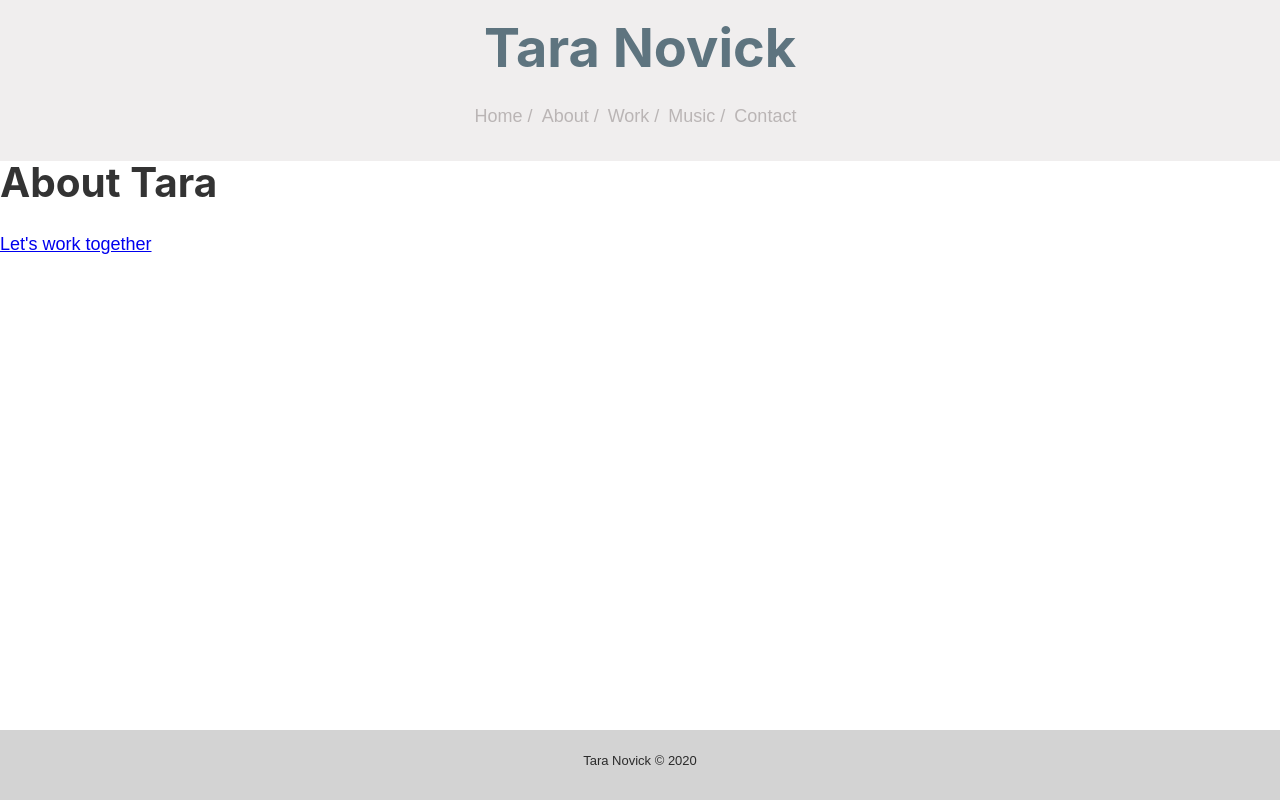
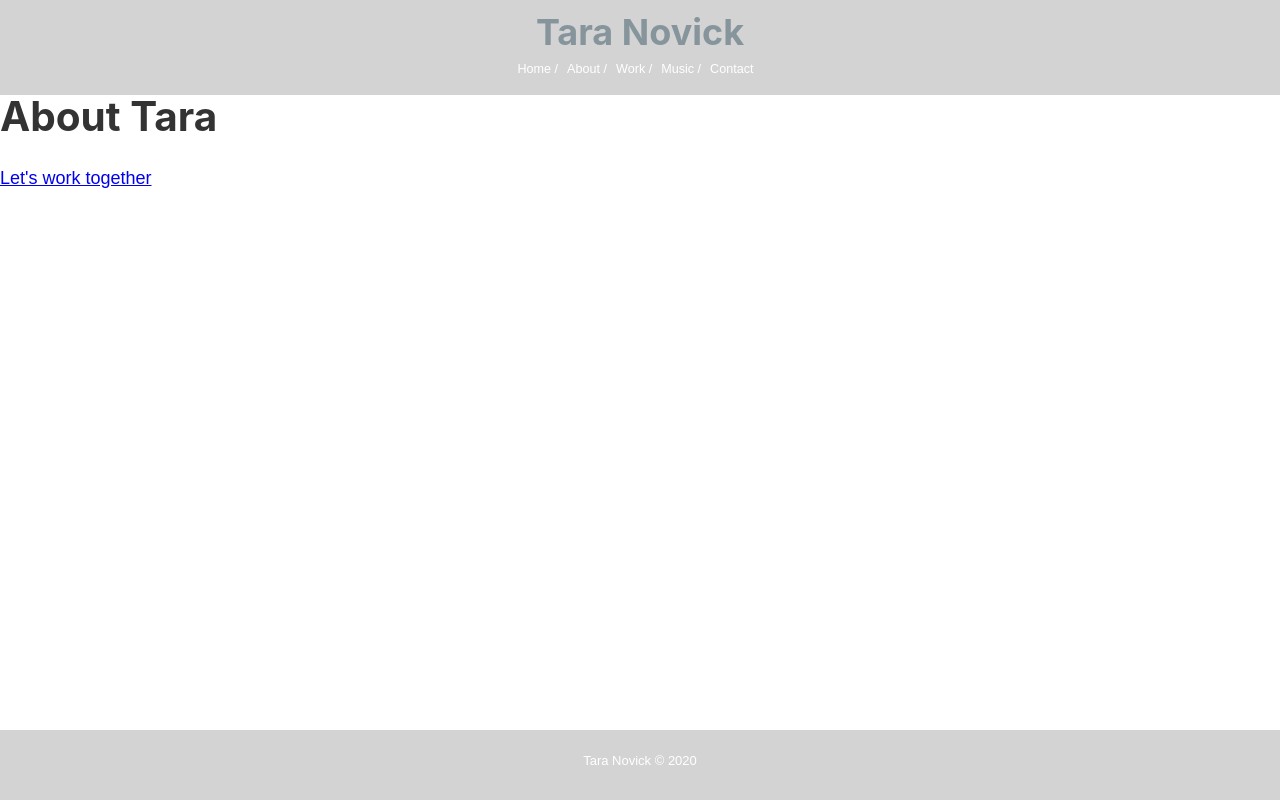
Before and after one commit to carolineglass/tara-novick-music, a Gatsby site: page /about in a window 1280 px wide. Built offline with nearby package versions, Linux system fonts and the light colour scheme; Gatsby itself is replaced by a stand-in of ours.

Commit message:
gallery to work

```diff
--- a/src/components/footer.js
+++ b/src/components/footer.js
@@ -3,7 +3,7 @@ import React from 'react'
 const Footer = () => {
     return (
         <footer style={{backgroundColor: "lightgray", width: "100%"}}>
-            <p style={{textAlign: "center", fontSize: "small", marginTop: "1rem"}}>Tara Novick © 2020</p>
+            <p style={{textAlign: "center", fontSize: "small", marginTop: "1rem", color: "white"}}>Tara Novick © 2020</p>
         </footer>
     )
 }
--- a/src/components/header.js
+++ b/src/components/header.js
@@ -24,7 +24,7 @@ const Header = () => {
                         </Link>
                     </li>
                     <li>
-                        <Link className={headerStyles.link} activeClassName={headerStyles.activeNavItem} to="/gallery">
+                        <Link className={headerStyles.link} activeClassName={headerStyles.activeNavItem} to="/work">
                             Work /
                         </Link>
                     </li>
--- a/src/components/header.module.scss
+++ b/src/components/header.module.scss
@@ -1,7 +1,7 @@
 .link {
     text-decoration: none;
-    color: rgb(186, 181, 181);
-    font-size: 1rem;
+    color: rgb(255, 255, 255);
+    font-size: 0.7rem;
     margin-right: 0.5rem;
 }
 
@@ -17,17 +17,26 @@
 }
 
 .name {
-    color: #5e747f;
-    font-size: 3rem;
+    color: #5e747fa8;
+    font-size: 2rem;
     text-decoration: none;
 }
 
 .header {
-    padding: 1rem 0 1rem;
+    padding: 0.5rem 0 0rem;
     text-align: center;
-    background-color: rgba(179, 168, 169, 0.201);
+    background-color: lightgray;
+}
+
+.header h1 {
+    margin: 0;
 }
 
 .active-nav-item {
     color:#5E747F;
 }
+
+.nav {
+    display: flex;
+    justify-content: center;
+}
--- a/src/pages/index.js
+++ b/src/pages/index.js
@@ -5,13 +5,13 @@ import homeStyles from '../styles/homepage.module.scss'
 
 const IndexPage = () => {
   return (
-    <div>
       <Layout>
         <div className={homeStyles.homeDiv}>
-        <img src={TaraImg}></img>
+          <h1>TARA NOVICK</h1>
+          <p>Musician/Composer</p>
+          {/*<img src={TaraImg}></img>*/}
         </div>
       </Layout>
-    </div>
   )
 }
 
--- a/src/pages/gallery.js
+++ b/src/pages/work.js
@@ -1,7 +1,7 @@
 import React from 'react'
 import Layout from '../components/layout'
 
-const GalleryPage = () => {
+const WorkPage = () => {
     return (
         <Layout>
             <h1>My Work</h1>
@@ -13,4 +13,4 @@ const GalleryPage = () => {
     )
 }
 
-export default GalleryPage
+export default WorkPage
```
Also changed, not shown: src/styles/homepage.module.scss (+24 -1 lines), src/components/layout.module.scss (line endings or trailing spaces).
